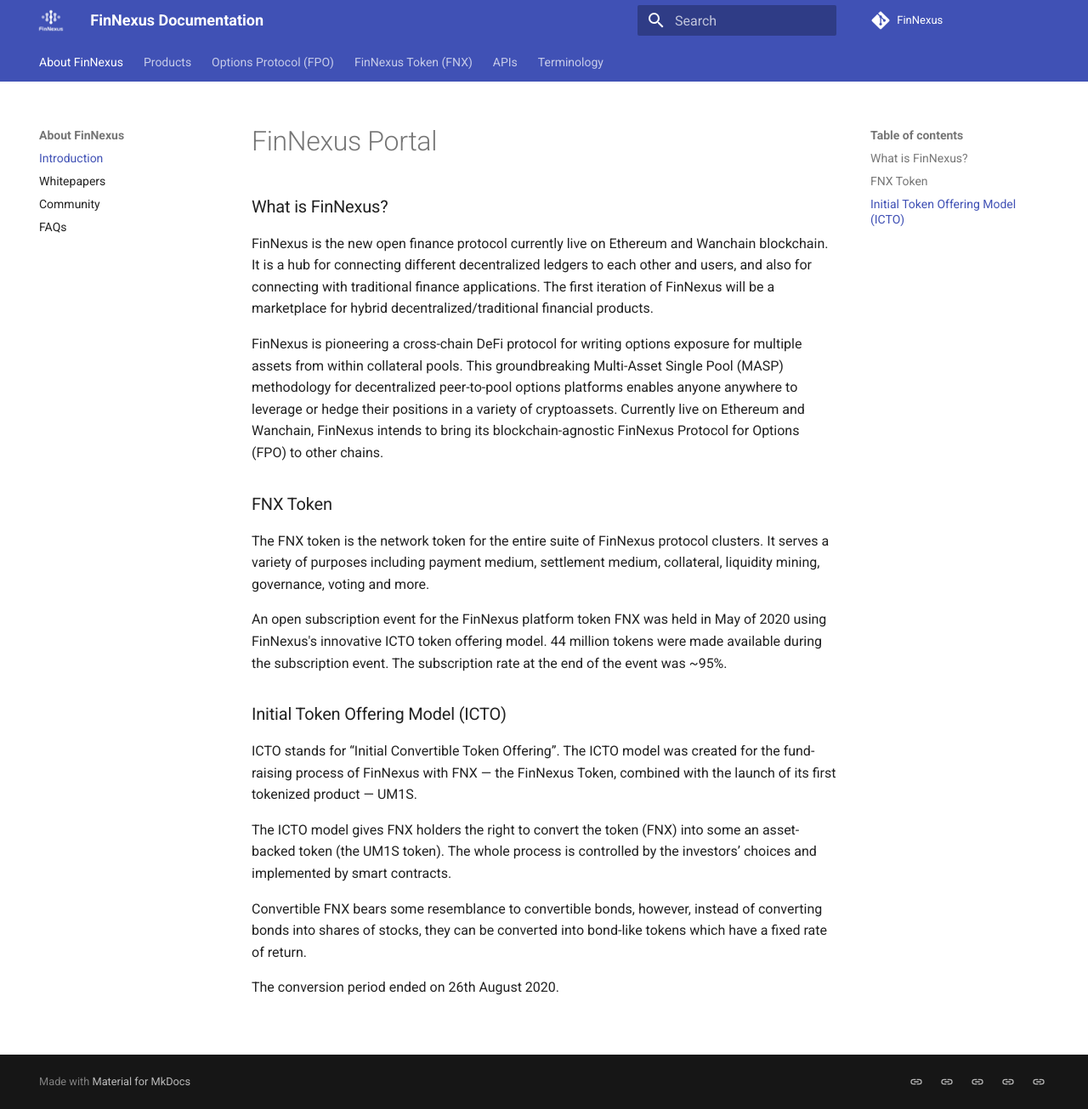
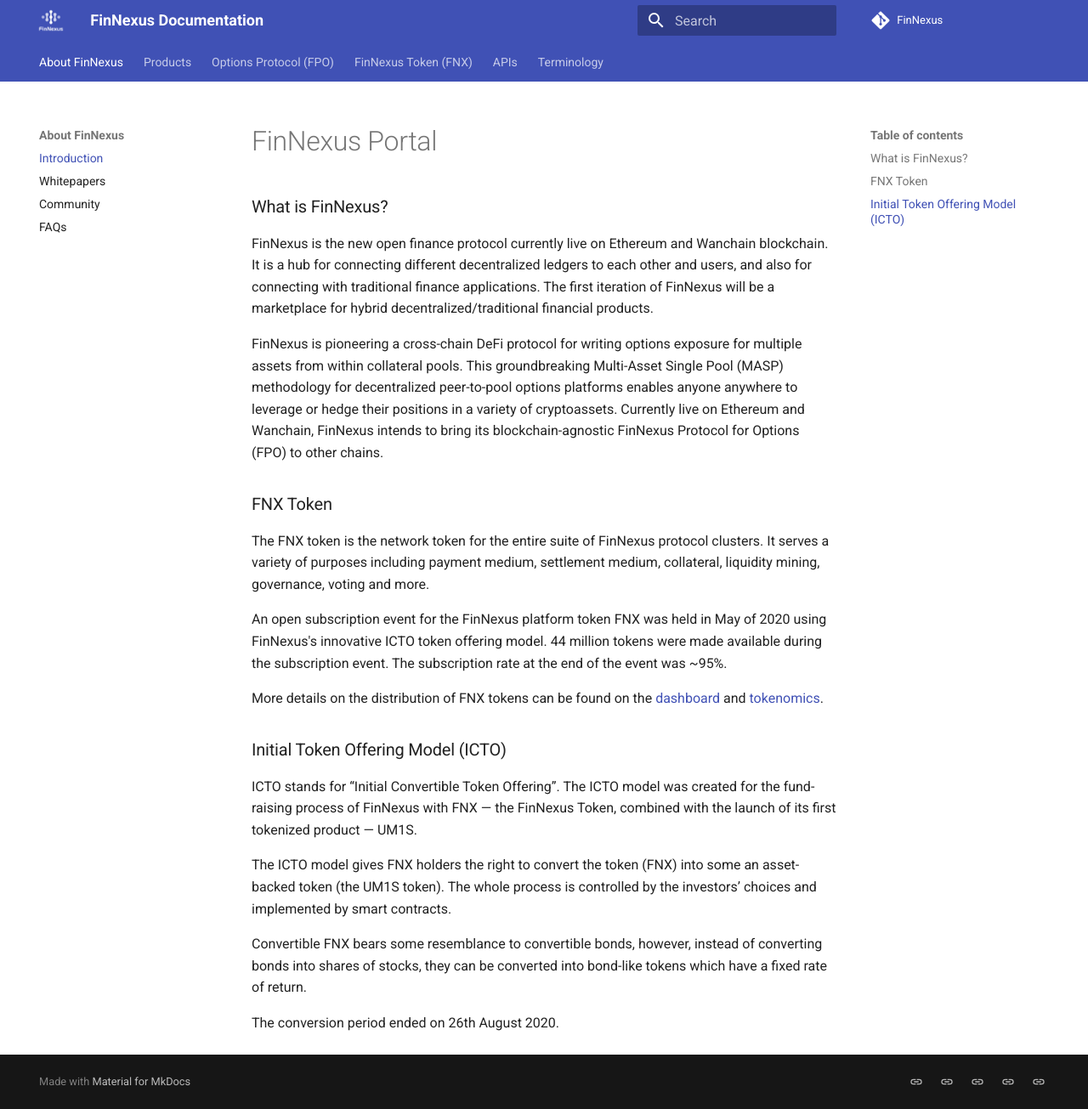
Before and after one commit to Phoenix-Finance/Phoenix-Documentation, an MkDocs documentation site: the page built from content/index.md, in a window 1280 px wide and 1305 px high. Shown: the whole window at 85% size. Built offline with MkDocs 1.6.1 and Material for MkDocs 9.7.7, drawn with Linux system fonts in a browser that asks for light colours.

Commit message:
Update index.md

```diff
--- a/content/index.md
+++ b/content/index.md
@@ -12,6 +12,8 @@ The FNX token is the network token for the entire suite of FinNexus protocol clu
 
 An open subscription event for the FinNexus platform token FNX was held in May of 2020 using FinNexus's innovative ICTO token offering model. 44 million tokens were made available during the subscription event. The subscription rate at the end of the event was ~95%.
 
+More details on the distribution of FNX tokens can be found on the [dashboard](http://fnx.finnexus.io/) and [tokenomics](https://medium.com/finnexus/fnx-tokenomics-update-382dcbc5d1b9).
+
 ### Initial Token Offering Model (ICTO)
 
 ICTO stands for “Initial Convertible Token Offering”. The ICTO model was created for the fund-raising process of FinNexus with FNX — the FinNexus Token, combined with the launch of its first tokenized product — UM1S.
```
